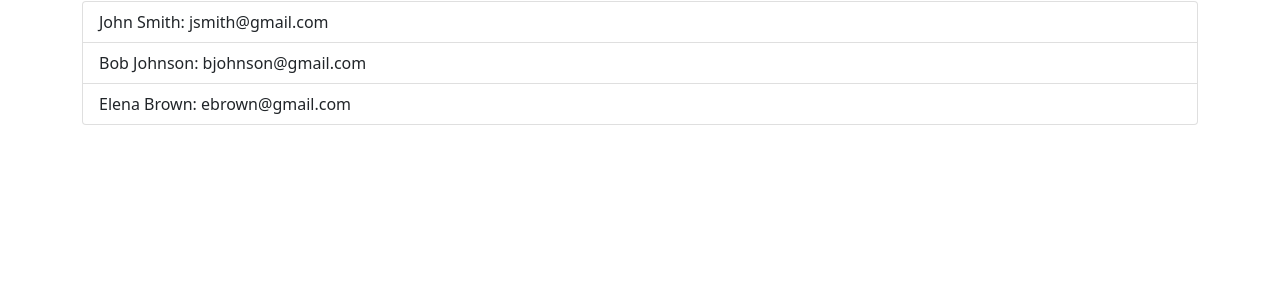
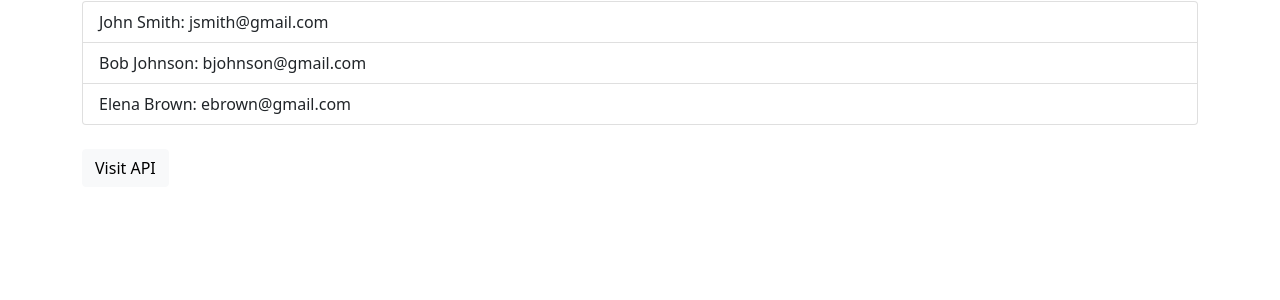
Before and after one commit to ikuplu/Member-App, a Node server app: page / in a window 1280 px wide. Shown: the part 318-618 px from the top of the page. Run offline with Node 20, Linux system fonts and the light colour scheme; some libraries are stand-ins or nearby versions.

Commit message:
Added a button to check the API

```diff
--- a/views/index.handlebars
+++ b/views/index.handlebars
@@ -11,7 +11,6 @@
   <div class="d-grid gap-2 mt-2">
     <input type="submit" value="Add Member" class="btn btn-primary">
   </div>
-
 </form>
 <h4>Members</h4>
 <ul class="list-group">
@@ -19,3 +18,5 @@
   <li class="list-group-item">{{this.name}}: {{this.email}}</li>
   {{/each}}
 </ul>
+
+<a href="/api/members" class="btn btn-light mt-4">Visit API</a>
```
